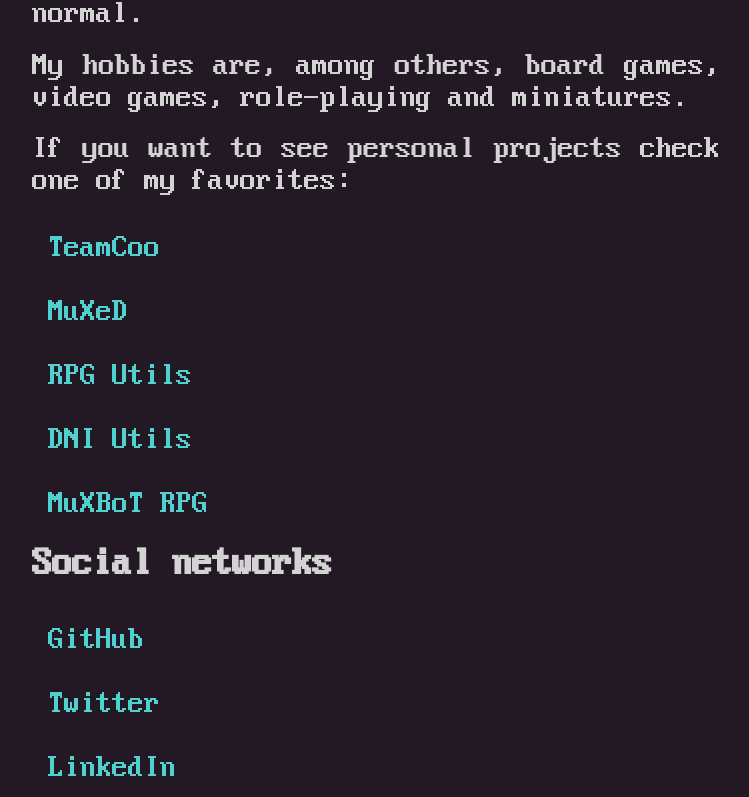
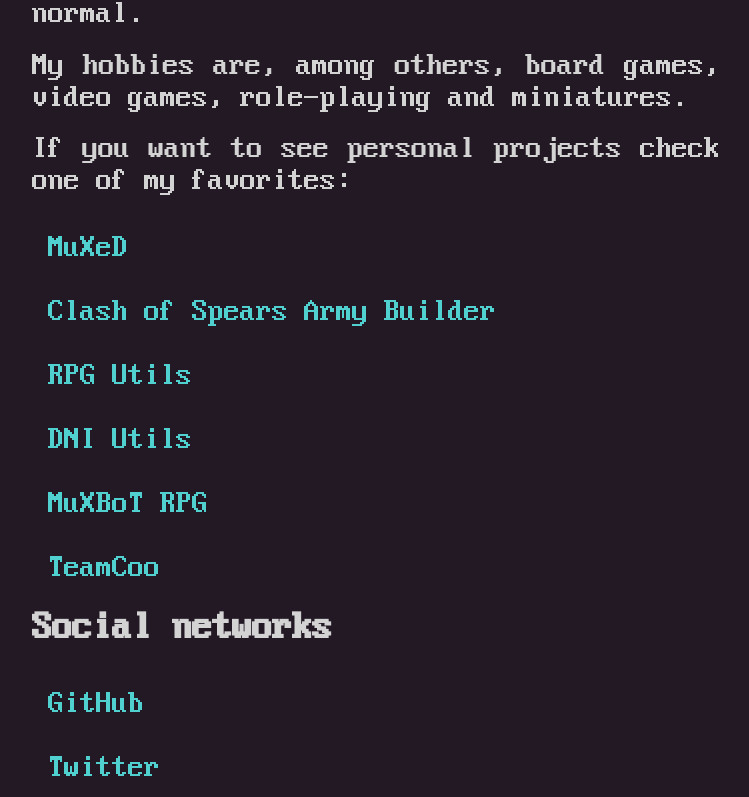
Before and after one commit to juananmuxed/muxed, a Vue app: page /about in a window 1280 px wide. Shown: the part 631-1428 px from the top of the page, without its empty margins (264-1013 px from the left). Built offline with nearby package versions, Linux system fonts and the light colour scheme.

Commit message:
💬 Add url to CoS Army Builder

```diff
--- a/src/stores/links.ts
+++ b/src/stores/links.ts
@@ -20,12 +20,12 @@
 
   const gitHubProjects: Link[] = [
     {
-      text: "TeamCoo",
-      url: getSocialNetworkByText("github")?.url + "/teamcoo",
+      text: "MuXeD",
+      url: getSocialNetworkByText("github")?.url + "/muxed",
     },
     {
-      text: "MuXeD",
-      url: getSocialNetworkByText("github")?.url + "/muxed",
+      text: "Clash of Spears Army Builder",
+      url: getSocialNetworkByText("github")?.url + "/cod-sheet-creator",
     },
     {
       text: "RPG Utils",
@@ -39,6 +39,10 @@
       text: "MuXBoT RPG",
       url: getSocialNetworkByText("github")?.url + "/muxbot-rpg",
     },
+    {
+      text: "TeamCoo",
+      url: getSocialNetworkByText("github")?.url + "/teamcoo",
+    }
   ];
 
   function getSocialNetworkByText(name: string): Link | undefined {
```
